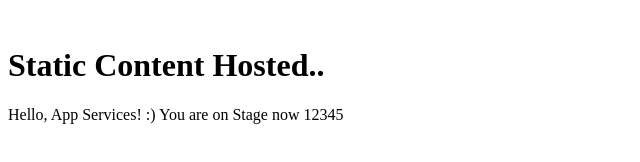
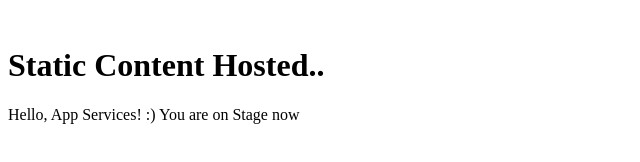
Before and after one commit to anushkakda/oneappsstatic, a plain HTML site: page index.html in a window 1280 px wide. Shown: the full height of the page, 0-640 px from the left. Drawn offline with Linux system fonts and the light colour scheme.

Commit message:
Update index.html

```diff
--- a/index.html
+++ b/index.html
@@ -5,6 +5,6 @@
   </head>
   <body>
     <h1>Static Content Hosted.. </h1>
-    <p>Hello, App Services! :) You are on Stage now 12345  </p>
+    <p>Hello, App Services! :) You are on Stage now  </p>
   </body>
 </html>
```
